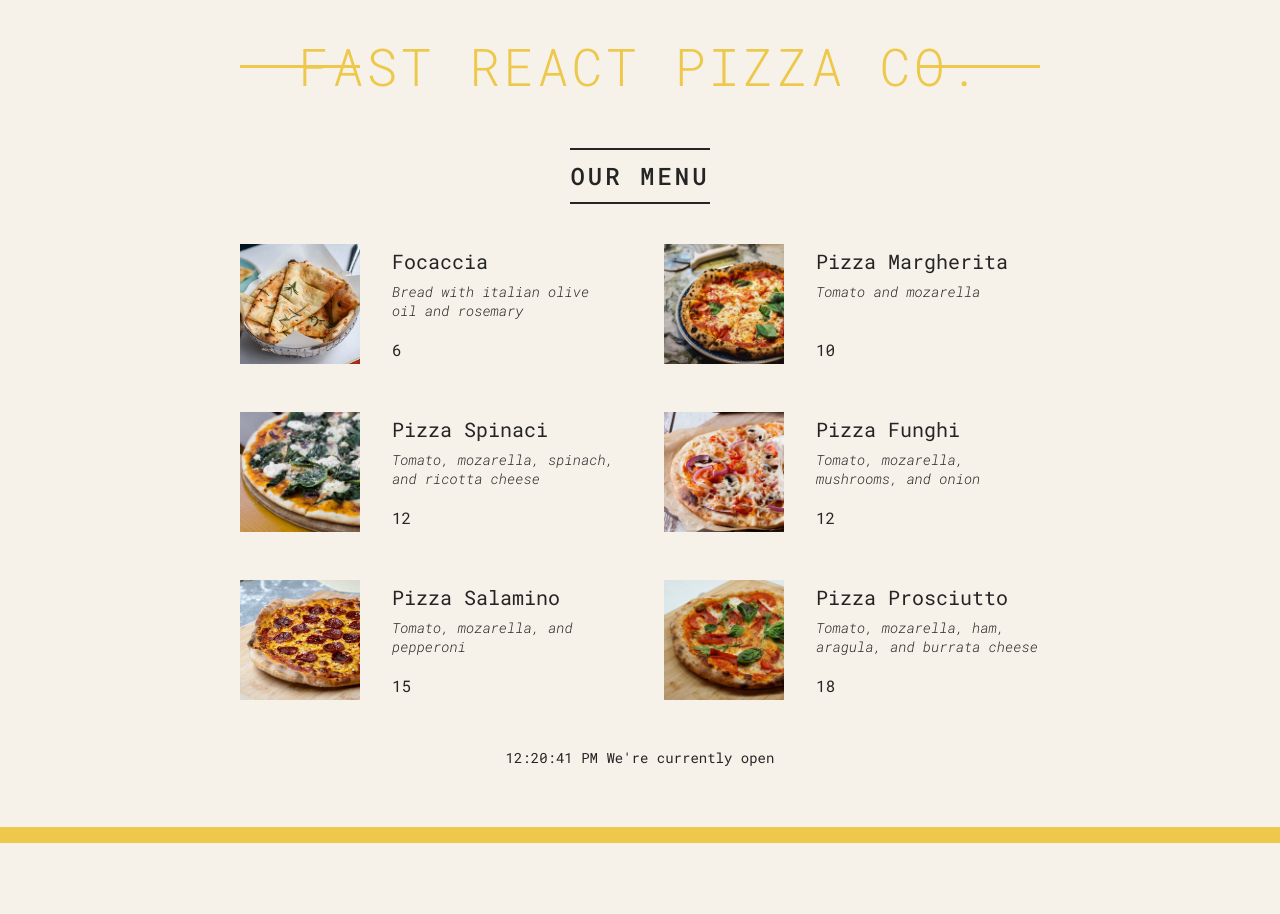
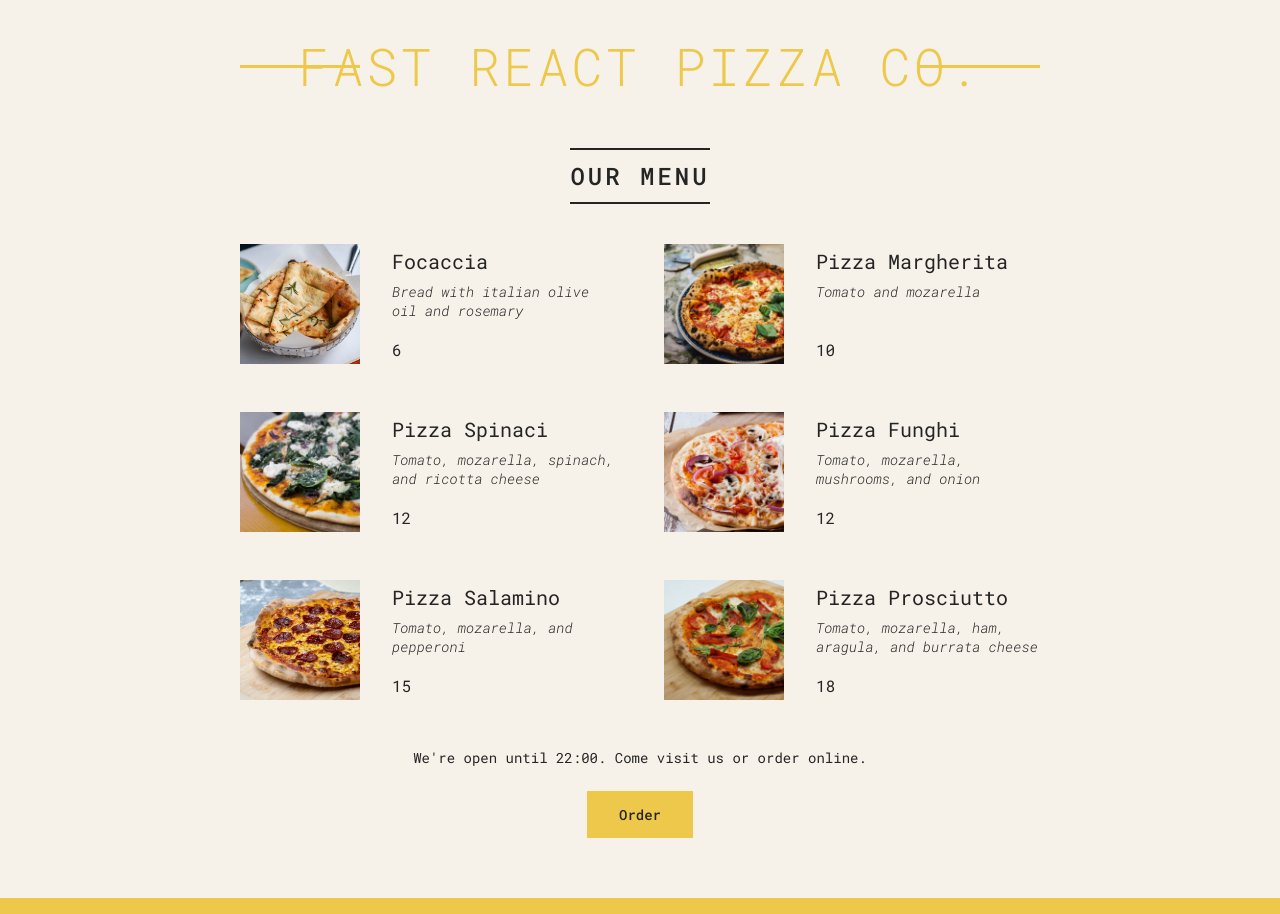
Before and after one commit to yonathandevpro/pizza-menu, a React (Vite) app: page / in a window 1280 px wide. Before the commit the page ends 843 px from the top, so only its background shows below. Built offline with nearby package versions, Linux system fonts and the light colour scheme.

Commit message:
Applied conditional rendering to menu component with &&

```diff
--- a/src/components/Footer.jsx
+++ b/src/components/Footer.jsx
@@ -2,7 +2,7 @@
   // return React.createElement("footer", null, "We're currently open!");
 
   const hour = new Date().getHours();
-  const openHour = 12;
+  const openHour = 11;
   const closeHour = 22;
   const isOpen = hour >= openHour && hour <= closeHour;
   console.log(isOpen);
@@ -11,7 +11,14 @@
 
   return (
     <footer className="footer">
-      {new Date().toLocaleTimeString()} We&apos;re currently open
+      {isOpen && (
+        <div className="order">
+          <p>
+            We&apos;re open until {closeHour}:00. Come visit us or order online.
+          </p>
+          <button className="btn">Order</button>
+        </div>
+      )}
     </footer>
   );
 };
--- a/src/components/Menu.jsx
+++ b/src/components/Menu.jsx
@@ -51,15 +51,20 @@
   },
 ];
 export const Menu = () => {
+  const pizzas = pizzaData;
+  const numPizzas = pizzas.length;
   return (
     <main className="menu">
       <h2>Our Menu</h2>
 
-      <ul className="pizzas">
-        {pizzaData.map((pizza) => (
-          <Pizza key={pizza.id} pizzaObj={pizza} />
-        ))}
-      </ul>
+      {numPizzas > 0 && (
+        <ul className="pizzas">
+          {pizzas.map((pizza) => (
+            <Pizza key={pizza.id} pizzaObj={pizza} />
+          ))}
+        </ul>
+      )}
+
       {/* <Pizza
         name="Pizza Spinaci"
         ingredients="Tomato, mozarella, spinach, and ricotta cheese"
```
